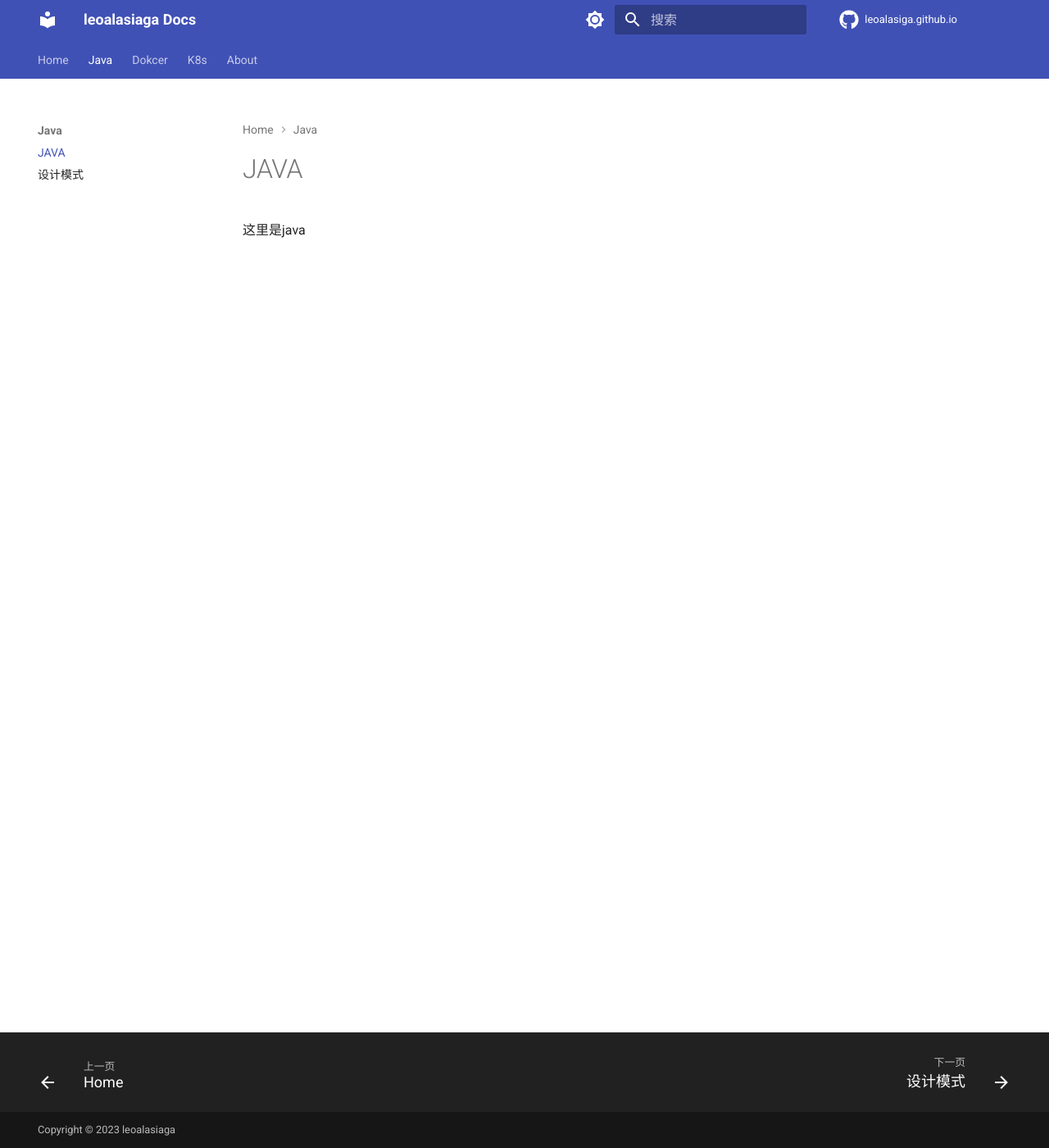
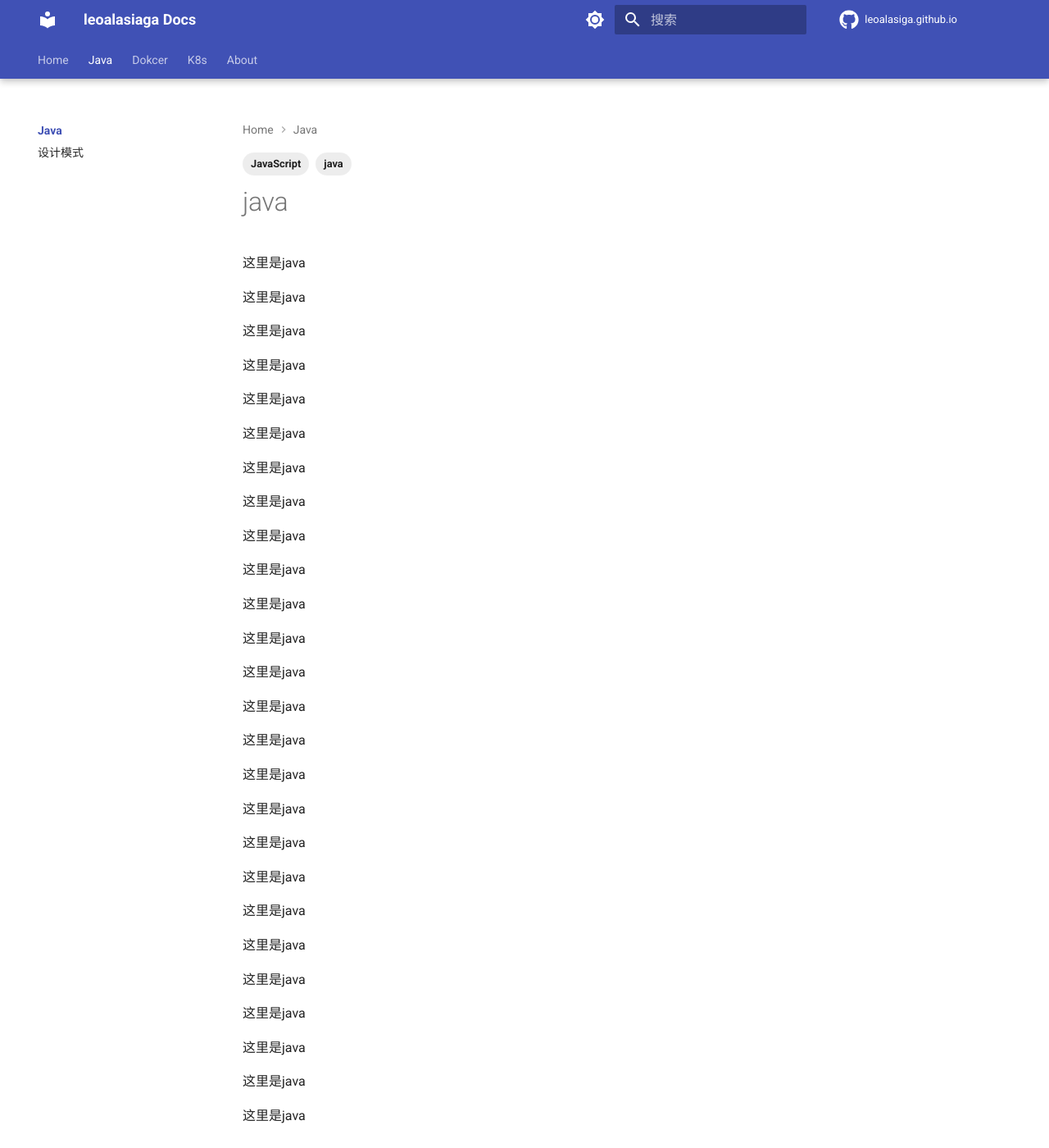
Before and after one commit to leoalasiga/leoalasiga.github.io, an MkDocs documentation site: the page built from docs/java/index.md, in a window 1280 px wide and 1400 px high. Shown: the whole window at 82% size. Built offline with MkDocs 1.6.1 and Material for MkDocs 9.7.7, drawn with Linux system fonts in a browser that asks for light colours; comment, search, counter and statistics services are not loaded; some of the changed text lies outside the part shown.

Commit message:
优化mkdocs.yml结构，添加tag通能

```diff
--- a/docs/java/index.md
+++ b/docs/java/index.md
@@ -1,3 +1,99 @@
-# JAVA
+---
+tags:
+ - java
+ - JavaScript
+---
+
+# java
 
 这里是java
+
+这里是java
+
+这里是java
+
+这里是java
+
+这里是java
+
+这里是java
+
+这里是java
+
+这里是java
+
+这里是java
+
+这里是java
+
+这里是java
+
+这里是java
+
+这里是java
+
+这里是java
+
+这里是java
+
+这里是java
+
+这里是java
+
+这里是java
+
+这里是java
+
+这里是java
+
+这里是java
+
+这里是java
+
+这里是java
+
+这里是java
+
+这里是java
+
+这里是java
+
+#
+
+# java1
+
+这里是java
+
+这里是java
+
+这里是java
+
+这里是java
+
+这里是java
+
+这里是java
+
+这里是java
+
+这里是java
+
+这里是java
+
+这里是java
+
+这里是java
+
+这里是java
+
+这里是java
+
+#
+
+# java2
+
+这里是java这里是java这里是java这里是java这里是java
+
+这里是java
+
+#
--- a/mkdocs.yml
+++ b/mkdocs.yml
@@ -38,12 +38,13 @@
     - navigation.path
     - navigation.top # 返回顶部的按钮 在上滑时出现
     - navigation.tabs
+    - navigation.prune
     - navigation.footer
-   #- navigation.tabs.sticky  #启用粘性选项卡后，导航选项卡将锁定在标题下方，并在向下滚动时始终保持可见
-   #- navigation.sections #启用部分后，顶级部分在边栏中呈现为1220px以上视口的组，但在移动设备上保持原样
-   #- navigation.expand # 打开Tab时左侧目录全部展开
+    - navigation.tabs.sticky  #启用粘性选项卡后，导航选项卡将锁定在标题下方，并在向下滚动时始终保持可见
+    - navigation.sections #启用部分后，顶级部分在边栏中呈现为1220px以上视口的组，但在移动设备上保持原样
+    - navigation.expand # 打开Tab时左侧目录全部展开
     - content.code.copy
-   #- navigation.indexes #启用节索引页后，可以将文档直接附加到节
+    - navigation.indexes #启用节索引页后，可以将文档直接附加到节
     - search.share #搜索分享按钮
     - search.suggest # 搜索输入一些字母时推荐补全整个单词
     - search.highlight # 搜索出的文章关键词加入高亮
@@ -92,6 +93,7 @@
       generic: true
   - toc:
       permalink: true # 固定标题位置为当前位置
+      title: On this page
   - pymdownx.highlight: # 代码块高亮
       anchor_linenums: true
       # linenums: true # 显示行号
@@ -105,6 +107,7 @@
       emoji_generator: !!python/name:materialx.emoji.to_svg
   - pymdownx.superfences # 代码块高亮插件
   - meta # 支持Markdown文件上方自定义标题标签等
+  - tables
 
 extra_javascript:
   - javascripts/extra.js
@@ -155,5 +158,5 @@
 
 plugins:
   - search
- # - tags:
- #     tags_file: tag.md #标签
+  - tags:
+      tags_file: tag.md #标签
```
Also changed, not shown: docs/index.md (+4 -5 lines), docs/tag.md (added).
